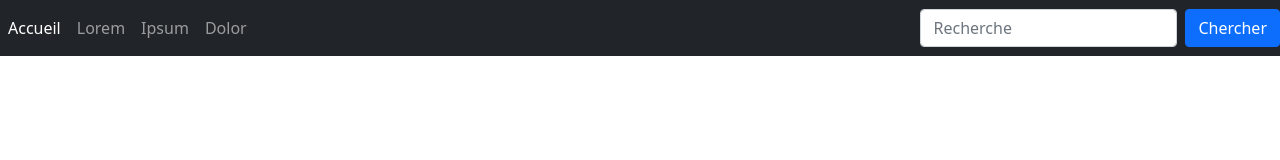
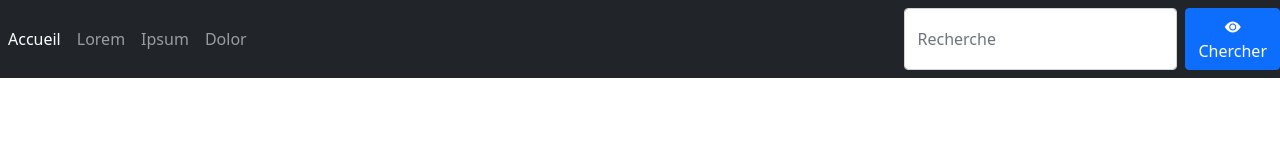
Before and after one commit to AhmadGhlm/Exercice_Bootstrap, a plain HTML site: page index.html in a window 1280 px wide. Drawn offline with nearby package versions, Linux system fonts and the light colour scheme.

Commit message:
add link for icon in searchbar btn

```diff
--- a/index.html
+++ b/index.html
@@ -4,12 +4,14 @@
     <meta charset="UTF-8">
     <meta name="viewport" content="width=device-width, initial-scale=1.0">
     <link href="https://cdn.jsdelivr.net/npm/bootstrap@5.0.0-beta1/dist/css/bootstrap.min.css" rel="stylesheet" integrity="sha384-giJF6kkoqNQ00vy+HMDP7azOuL0xtbfIcaT9wjKHr8RbDVddVHyTfAAsrekwKmP1" crossorigin="anonymous">
+    <link rel="stylesheet" href="https://cdn.jsdelivr.net/npm/bootstrap-icons@1.3.0/font/bootstrap-icons.css">
 <script src="https://cdn.jsdelivr.net/npm/bootstrap@5.0.0-beta1/dist/js/bootstrap.bundle.min.js" integrity="sha384-ygbV9kiqUc6oa4msXn9868pTtWMgiQaeYH7/t7LECLbyPA2x65Kgf80OJFdroafW" crossorigin="anonymous"></script>
     <link rel="stylesheet" href="style.css">
     <title>Exercice Bootstrap</title>
 </head>
 <body>
-    <nav class="navbar navbar-expand-lg navbar-dark bg-dark"">
+    <header>
+        <nav class="navbar navbar-expand-lg navbar-dark bg-dark"">
             <ul class="navbar-nav me-auto mb-2 mb-lg-0">
               <li class="nav-item">
                 <a class="nav-link active" aria-current="page" href="#">Accueil</a>
@@ -26,8 +28,9 @@
             </ul>
             <form class="d-flex">
               <input class="form-control me-2" type="search" placeholder="Recherche" aria-label="Search">
-              <button class="btn btn-primary" type="submit">Chercher</button>
+              <button class="btn btn-primary" type="submit"><i class="bi bi-eye-fill"></i>Chercher</button>
             </form>
-      </nav>
+        </nav>
+    </header>
 </body>
 </html>
```
